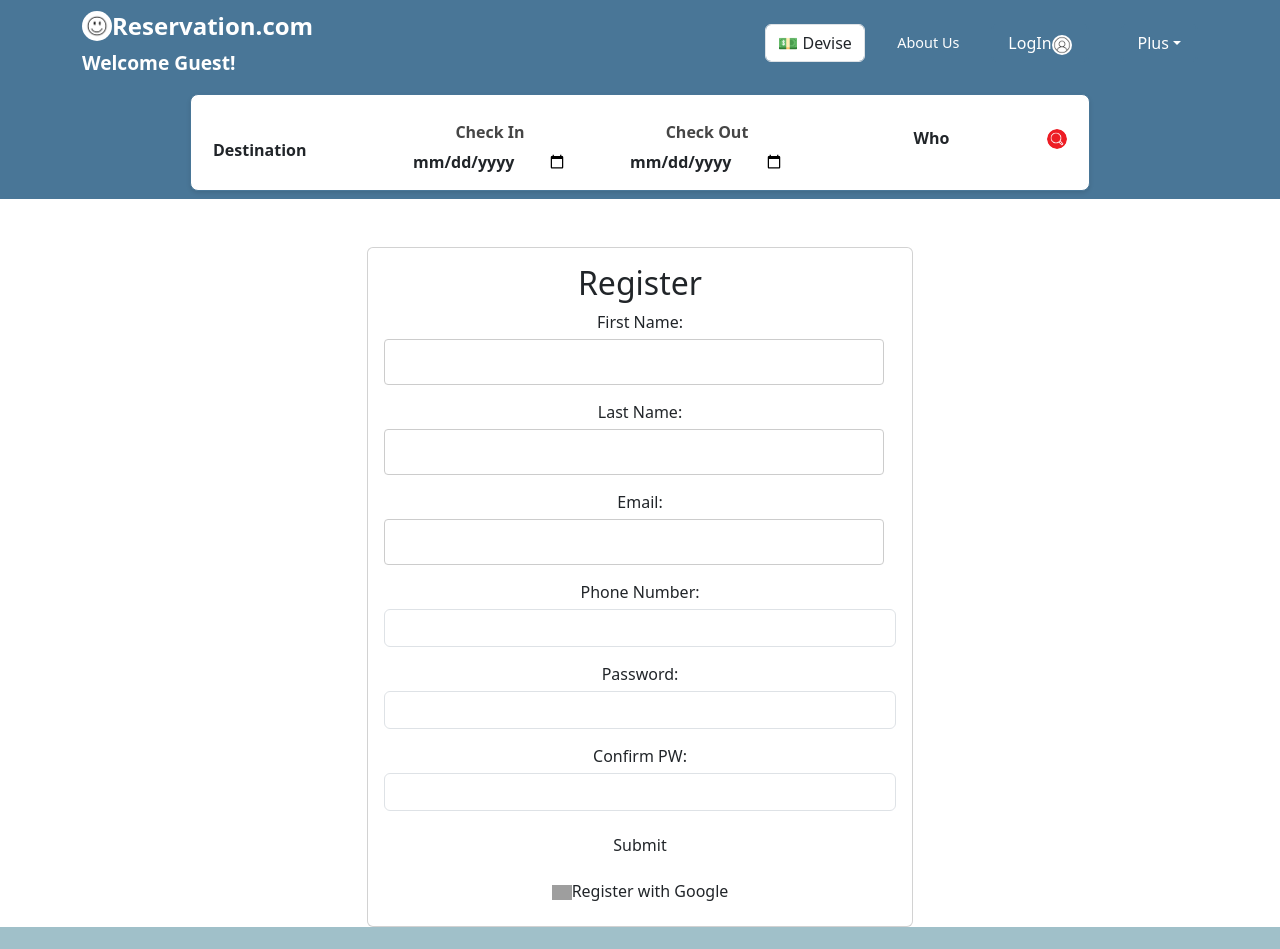
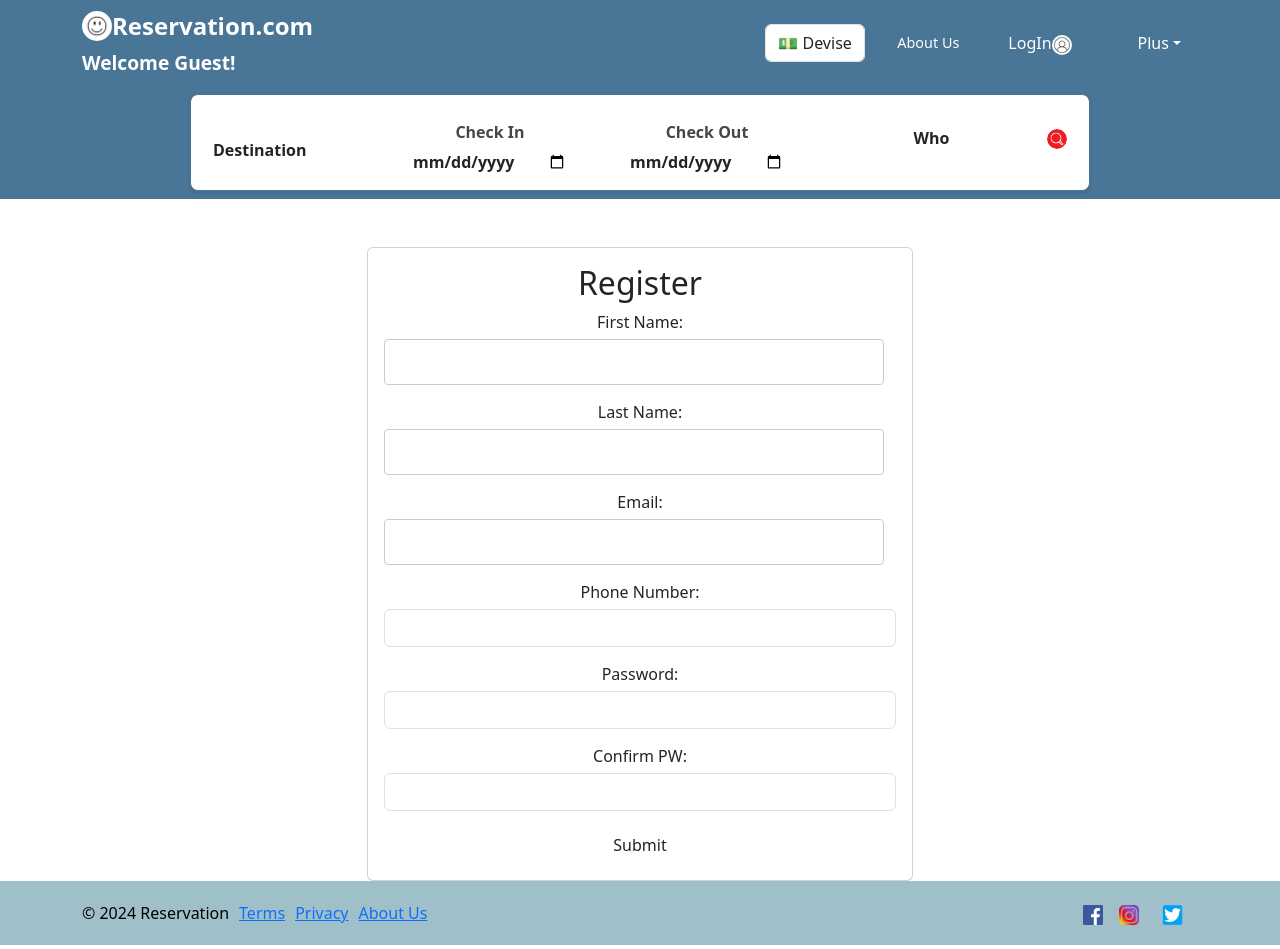
Before and after one commit to ZiedDaaji/Reservation, a React (Create React App) app in the folder client/: page /register in a window 1280 px wide. Shown: the top 949 px of the page. Built offline with nearby package versions, Linux system fonts and the light colour scheme; grey boxes are pictures that could not be loaded.

Commit message:
Update Register.jsx
The "submit with Google" button is deleted

```diff
--- a/client/src/component/Register.jsx
+++ b/client/src/component/Register.jsx
@@ -76,10 +76,6 @@ const Register = () => {
                                         <input type="password" className="form-control" id="confirm-password" name="confirmPassword"  onChange={changeHandler} />
                                     </div>
                                     <button type="submit" className="btn btn-custom_sub btn-block w-100">Submit</button>
-                                    <button type="button" className="btn btn-custom_g btn-block w-100 mt-2">
-                                        <img src="/icons/google.png" alt="Icon" width="20" className="mr-2" />
-                                        Register with Google
-                                    </button>
                                 </form>
                                 {error && <div className="alert alert-danger mt-3">{error.join(', ')}</div>}
                             </div>
```
